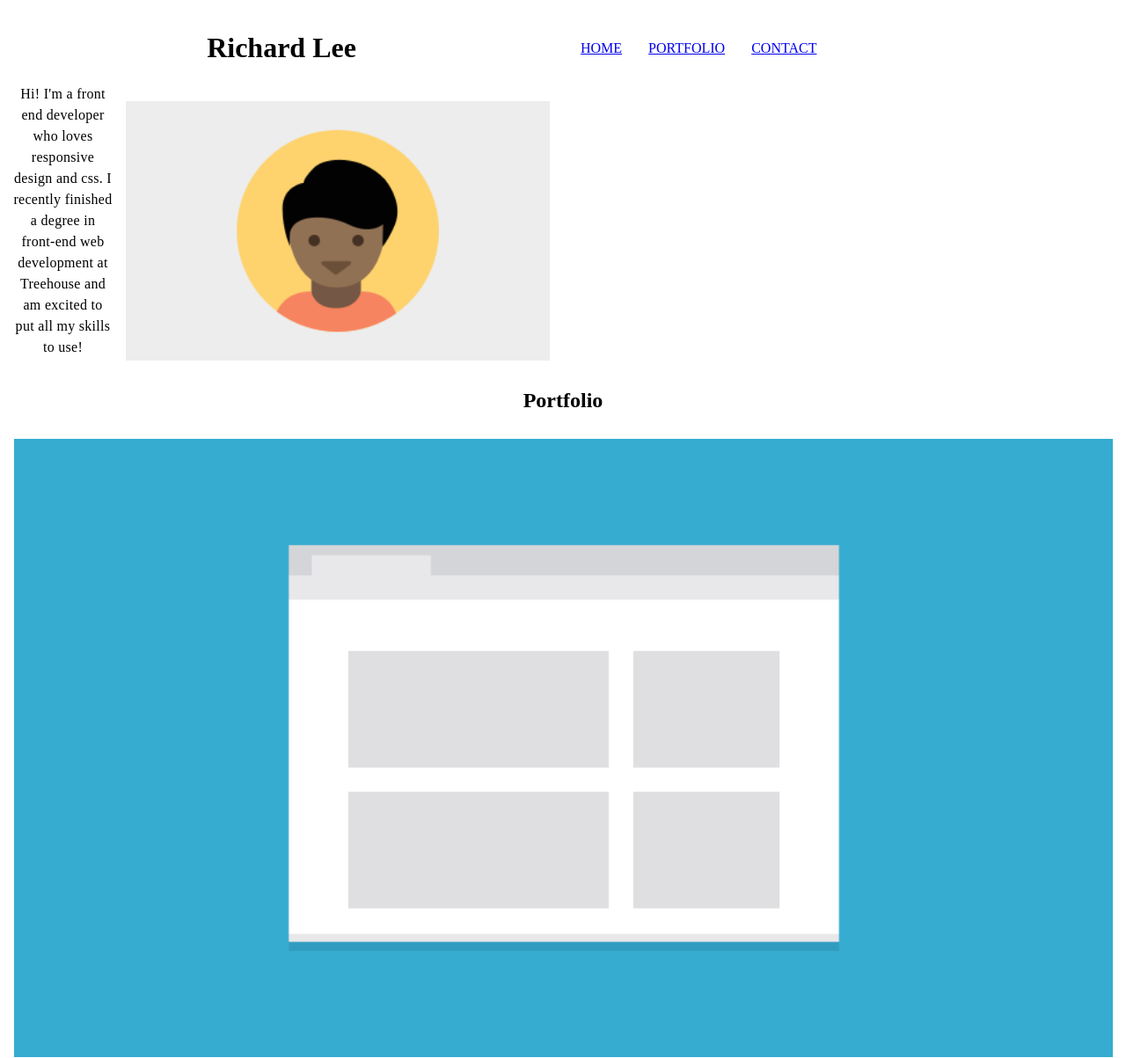
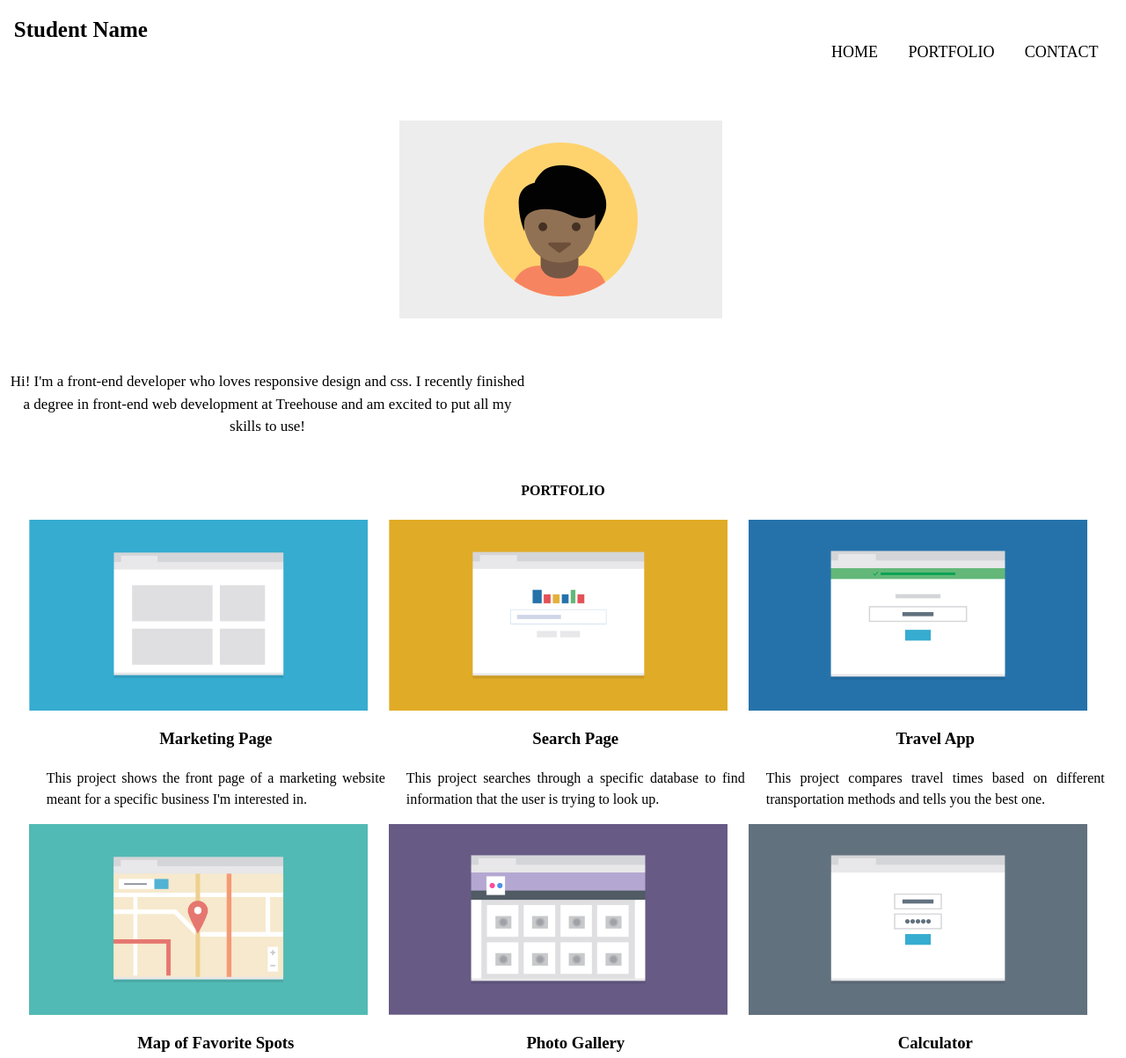
Before and after one commit to RichLeeDev/Responsive-Layout, a plain HTML site: page index.html in a window 1280 px wide. Shown: the top 1203 px of the page at 88% size. Drawn offline with Linux system fonts and the light colour scheme; a web font is replaced by a local one.

Commit message:
new changes

```diff
--- a/css/style.css
+++ b/css/style.css
@@ -1,89 +1,215 @@
+/* Base Element Styles */
 * {
-  box-sizing: border-box;
+	box-sizing: border-box;
 }
-h1,
-h2,
-h3 {
-  text-align: center;
-  padding-top: 15px;
-  margin-bottom: 10px;
+body {
+	font-family: 'Alice', serif;
+	line-height: 1.5;
+}
+/*Base Layout Styles*/
+/* ---- Navigation ---- */
+.name a {
+	font-size: 1.25em;
+	margin: 0;
+	font-size: 25px;
+	text-align: center;
+}
+.main-nav li {
+	margin: 15px;
+	list-style: none;
+	max-width: 100%;
+}
+.name a,.main-nav {
+	display: block;
+	text-align: center;
+	padding: 10px 1px;
+	text-decoration: none;
+}
+.main-nav a {
+	color: #000;
+	text-transform: uppercase;
+}
+.main-nav a:hover {
+	color: #000;
+}
+/* ---- Layout Containers ---- */
+h2,h3 {
+	text-align: center;
+}
+p.introduction {
+	text-align: center;
+	padding: 10px;
+}
+.portfolio {
+	background: #fff;
+	display: inline-block;
+}
+.portfolio-title {
+	text-align: center;
 }
 
 p {
-  text-align: center;
-  padding: 0 15px;
-  margin-top: 0;
-  line-height: 1.5em;
-  letter-spacing: .3px;
-
+    text-align: center;
 }
-
-ul,
-li {
-  list-style-type: none;
-  padding-top: 25px;
-  padding-left: 15px;
-  padding-right: 15px;
-  padding-bottom: 10px;
+p.contact {
+	text-align: justify;
+    padding:10%;
+}
+p.phone {
+	text-align: center;
+}
+p.e-mail {
+	text-align: center;
+}
+/*Images*/
+.student-picture {
+	display: block;
+	max-width: 60%;
+	margin-left: auto;
+	margin-right: auto;
 }
 
 img {
-  width: 100%;
-  padding: 20px 15px;
+	max-width: 100%;
+	display: block;
+  margin-left: -20px;
 }
+li {
+	list-style: none;
+}
+/*Footer*/
+.line-separator {
+	height: 1px;
+	border-bottom: 1px solid #c4c2c2;
+}
+.studentname-footer {
+	display: inline-block;
+	float: left;
+  line-height: 0px;
+  padding-left: 5px;
+  padding-bottom: 5px;
+}
+.back-to-top {
+	display: inline-block;
+	float: right;
+	list-style: none;
+  padding-right: 5px;
+  padding-bottom: 5px;
+}
+.footer-nav {
+	display: none;
+}
+/*link*/
+a:link {
 
-.container {
-  width: 100%;
-  text-align: center;
+	text-decoration: none;
+	font-size: 18px;
 }
+/* unvisited link */
+a:link {
+	color: black;
+}
+/* visited link */
+a:visited {
+	color: coral;
+}
+/* selected link */
+a:active {
+	color: cadetblue;
+}
+/*Media Queries*/
+@media (min-width: 768px) {
+	body {
+		padding-top: 5px;
+	}
+	.main-nav {
+		text-align: center;
+	}
+	.main-nav li {
+		display: inline-block;
+		margin-right: 1%;
+		margin-left: 2%;
+		background: none;
 
-.nav {
-  width: 100%;
-  padding: 5px;
-}
 
-.name {
-  width: 100%;
+	}
+	.student-picture {
+		float: right;
+		display: inline-block;
+		max-width: 35%;
+		margin-left: 10%;
+		margin-right: 6%;
+	}
+	p.introduction {
+		float: left;
+		width: 47.5%
+
+
 
 }
+	ul.products li {
+		width: 49%;
+		display: inline-block;
+		vertical-align: top;
 
-.footer-container {
-  width: 100%;
-  text-align: center;
-}
-
-.footer-name {
-  float: left;
-}
-.back-to-top {
-  float: right;
-  padding: 0 15px;
-}
-
-@media (min-width: 769px) {
-  .name {
-    float: left;
-    width: 50%;
-  }
-
-  .nav {
-    float: right;
-    width: 50%;
-  }
-
-  ul,
-  li {
-    float: left;
-  }
-
-  .logo {
-    width: 40%;
-    float: right;
-  }
-
-  .logo-header {
-    width: 60%
-    float: left;
-  }
+	}
+	ul.products {
+		margin-left: 1%;
+		margin-right: auto;
+	}
+	ul.footer-nav {
+		display: inline-block;
+		list-style-type: none;
+		float: right;
+	}
+	li {
+		display: inline;
+		padding-right: 20px;
+	}
+	.back-to-top {
+		display: none;
+	}
 
 }
+	@media (min-width: 1024px) {
+		.name {
+			float: left;
+			margin: 0 1%;
+			padding: 0 2px;
+		}
+		.main-nav {
+			display: inline-block;
+			float: right;
+			min-width: 350px;
+		}
+		.profile {
+			margin-top: 100px;
+		}
+		.student-picture {
+			float: right;
+      padding: 2em;
+		}
+		p.introduction {
+			float: left;
+      font-size:17px;
+      text-align: center;
+
+
+        }
+
+		ul.products li {
+			width: 33%;
+			display: inline-block;
+			vertical-align: top;
+
+		}
+		ul.products {
+			margin-left: 1%;
+			margin-right: auto;
+		}
+		p {
+			text-align: justify;
+		}
+
+
+    }
--- a/index.html
+++ b/index.html
@@ -1,91 +1,124 @@
 <!DOCTYPE html>
 
+<html lang="en">
 <head>
-  <meta charset="UTF-8">
-  <meta name="viewport" content="width=device-width, initial-scale=1">
-  <link rel="stylesheet" type="text/css" href="css/style.css">
-  <link rel="stylesheet" type="text/css" href="css/normalize.css">
-  <title>Responsive Layout</title>
+	<meta charset="utf-8">
+	<meta content="width=device-width, initial-scale=1.0" name="viewport">
+
+	<title>Responsive Layout Project</title>
+	<link href="https://fonts.googleapis.com/css?family=Alice" rel="stylesheet">
+	<link href="css/style.css" rel="stylesheet">
+  <link href="css/normalize.css" rel="stylesheet">
 </head>
 
 <body>
 
-  <header class="main-header clearfix">
-    <div class="container clearfix">
-    <h1 class="name">Richard Lee</h1>
+	<header class="main-header">
+		<div id="main-header">
 
-    <ul class="nav">
-      <li><a href="#">HOME</a></li>
-      <li><a href="#">PORTFOLIO</a></li>
-      <li><a href="#">CONTACT</a></li>
+			<h3 class="name"><a>Student Name</a></h3>
+
+			<ul class="main-nav">
+				<li><a href="#main-header">HOME</a></li>
+				<li><a href="#portfolio-section">PORTFOLIO</a></li>
+				<li><a href="#contact">CONTACT</a></li>
 			</ul>
 
-    <a class="logo" href="#top">
-      <img src="images/responsive-layout-profile.png" alt="profile-image">
-    </a>
-
-    <p class="logo-header">Hi! I'm a front end developer who loves responsive design and css. I
-        recently finished a degree in front-end web development at Treehouse and
-        am excited to put all my skills to use!</p>
 		</div>
 	</header>
 
-  <main class="main-content clearfix">
-    <div class="main-container clearfix">
-    <h2 class="main-title">Portfolio</h2>
+	<div class="profile">
 
-    <img src="images/portfolio-1.png" alt="#">
+		<img alt="Picture" class="student-picture" src="images/responsive-layout-profile.png">
+
+		<p class="introduction">Hi! I'm a front-end developer who loves responsive design and css.
+       I recently finished a degree in front-end web development at Treehouse and am excited to
+        put all my skills to use!</p>
+
+	</div>
+
+		    <div class="portfolio clearfix">
+          <div id="portfolio-section">
+            <div class="porfolio">
+
+			           <h4 class="portfolio-title"><a>PORTFOLIO</a></h4>
+
+		    <ul class="products">
+
+				 <li>
+					<img alt="Marketing Page" class="marketing-picture" src="images/portfolio-1.png">
 					<h3>Marketing Page</h3>
 				  <p>This project shows the front page of a marketing website meant for a specific
           business I'm interested in.</p>
+				</li>
 
-    <img src="images/portfolio-2.png" alt="#">
+				<li>
+					<img alt="Search Page" class="search-picture" src="images/portfolio-2.png">
 					<h3>Search Page</h3>
-    <p>This project searches through a specific database to find the information that
-        the user is trying to look up.</p>
+          <p>This project searches through a specific database to find information that the user is trying to look up.</p>
+				</li>
+
+				<li>
+					<img alt="Travel Page" class="travel-picture" src="images/portfolio-3.png">
+					<h3>Travel App</h3>
+					<p>This project compares travel times based on different transportation methods and tells you the best one.</p>
+				</li>
+
+				<li>
+					<img alt="Map Page" class="map-picture" src="images/portfolio-4.png">
+					<h3>Map of Favorite Spots</h3>
+					<p>This project uses mapping apis to plot points for my favorite spots in the city for a do-it yourself walking tour.</p>
+				</li>
+
+				<li>
+					<img alt="Photo Page" class="photo-picture" src="images/portfolio-5.png">
+					<h3>Photo Gallery</h3>
+					<p>This project shows pictures from a recent trip to the viewer and allows them to easily navigate through photos.</p>
+				</li>
+
+				<li>
+					<img alt="Calculator Page" class="calculator-picture" src="images/portfolio-6.png">
+					<h3>Calculator</h3>
+					<p>Someone can enter in the numbers they want, and press the big blue button and get the result.</p>
+				</li>
+
+			</ul>
+    </div>
+	 </div>
+	</div>
+
+	<div id="contact">
+		<h3 class="contact-title"><a>CONTACT</a></h3>
+		<p class="contact">If you're interested in chatting or want more information about what I've been working on, I'd love to hear from you!</p>
+    <p class="phone">Phone +1(111)555-1234</p>
+		<p class="e-mail">Email email@yoursite.com</p>
+	</div>
+
+	<footer id="footer">
+
+		<h3 class="studentname-footer"><a>Student Name</a></h3>
+
+		<ul>
+
+			<li class="back-to-top">
+				<a href="#main-header" title="back-to-top">BACK TO TOP</a>
+			</li>
 
 
-    <img src="images/portfolio-3.png" alt="#">
-    <h3>Travel App</h3>
-    <p>This project compares travel times based on different transportation methods
-        and tells you the best one.</p>
-
-
-    <img src="images/portfolio-4.png" alt="#">
-    <h3>Map of Favorite Spots</h3>
-    <p>This project uses mapping apis to plot points for my favorite spots in the city
-        for a do-it-yourself walking tour.</p>
-
-
-    <img src="images/portfolio-5.png" alt="#">
-    <h3>Photo Gallery</h3>
-    <p>This project shows pictures from a recent trip to the viewer and allows them to
-        easily navigate through the pictures.</p>
-
-
-    <img src="images/portfolio-6.png" alt="#">
-    <h3>Calculator</h3>
-    <p>Someone can enter the numbers they want, and press the big blue button and get the result.</p>
-
-    </div>
-  </main>
-
-
-
-      <footer>
-        <div class="footer-container clearfix">
-          <h2>CONTACT</h2>
-          <p>If your interested in chatting or want more information about what I've
-          been working on, I'd love to hear from you!</p>
-          <ul>
-            <li>Phone: +1 (111) 555-1234</li>
-            <li>Email: email@yoursite.com</li>
+			<li style="list-style: none; display: inline">
+				<ul class="footer-nav">
+					<li>
+						<a href="#main-header">HOME</a>
+					</li>
+					<li>
+						<a href="#portfolio-section">PORTFOLIO</a>
+					</li>
+					<li>
+						<a href="#contact">CONTACT</a>
+					</li>
 				</ul>
-
-            <p class="footer-name"> Richard Lee </p>
-            <a class="back-to-top" href="#top">Back to Top</a>
-
-        </div>
+			</li>
+		</ul>
 	</footer>
 </body>
 </html>
```
Lines whose indentation alone changed are shown as unchanged.
